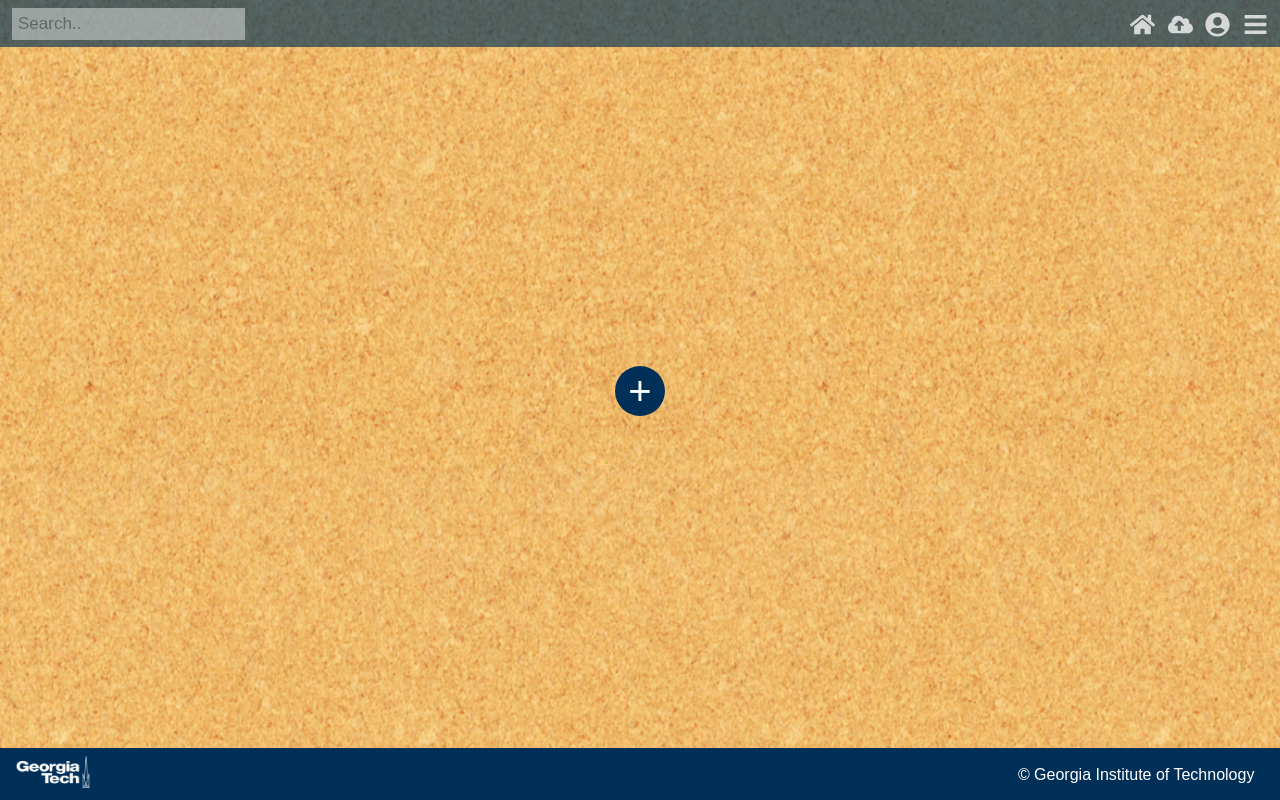
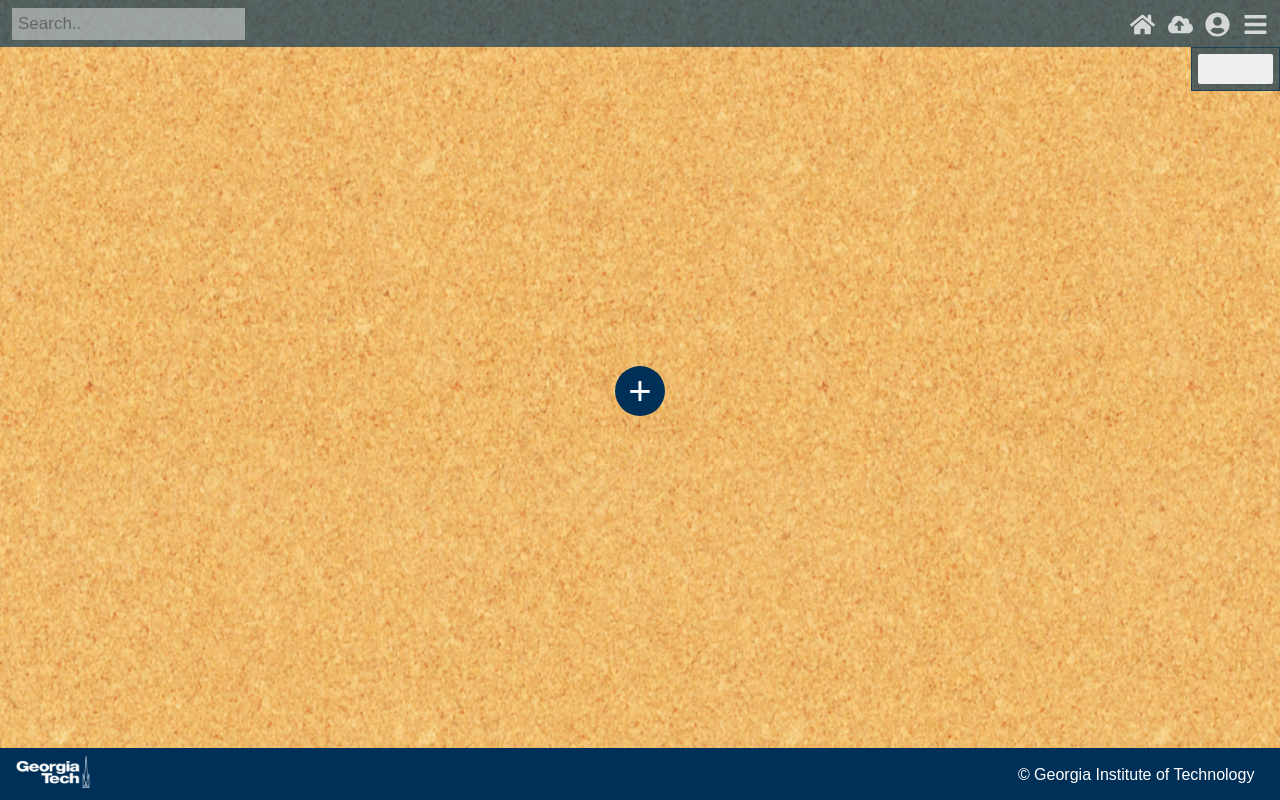
Before and after one commit to kscharm/digital-time-capsule, a React (Create React App) app: page /personalCapsule in a window 1280 px wide. Both pictures are taken after a click on the icon 1142 px from the left and 24 px from the top of the page. Built offline with nearby package versions, Linux system fonts and the light colour scheme.

Commit message:
Small Dropdown added

```diff
--- a/src/components/NavBar/index.jsx
+++ b/src/components/NavBar/index.jsx
@@ -3,24 +3,50 @@ import './style.css';
 import Search from '../Search'
 import { FaHome, FaCloudUploadAlt, FaUserCircle, FaBars } from 'react-icons/fa';
 
+const OurButtons = (props) => {
+  return (
+      <button onClick={props.buttonAction} className={ `our-btn-default our-btn-${props.buttonType}` }>{props.buttonText}</button>
+  );
+};
+
 export default class NavBar extends Component {
+  constructor(props) {
+    super(props);
+  }
+
+  state = {
+    showDropDown: false,
+  }
+
+  handleLoading = (isLoading) => {
+    this.setState({isLoading: isLoading});
+  }
+
   dropMenu = () => {
     console.log('hello');
+    this.setState({showDropDown: true});
   }
 
   render() {
     return (
+      <div>
         <div className='navBar'>
             <div className='search'>
                 <Search />
             </div>
             <div className='icons'>
-            <FaHome className='icon' onClick={this.dropMenu} />
-            <FaCloudUploadAlt className='icon' onClick={this.dropMenu} />
-            <FaUserCircle className='icon' onClick={this.dropMenu} />
-            <FaBars className='icon' onClick={this.dropMenu} />
+              <FaHome className='icon' onClick={() => { this.dropMenu('home')}} />
+              <FaCloudUploadAlt className='icon' onClick={() => { this.dropMenu('cloud')}} />
+              <FaUserCircle className='icon' onClick={() => { this.dropMenu('user')}} />
+              <div className='dropDown'>
+                <FaBars className='icon' onClick={() => {this.dropMenu('menu')}} />
+                <div className='dropDown-content'>
+                  {this.state.showDropDown ? <OurButtons/> : null}
+                </div>
+              </div>
+            </div>
         </div>
       </div>
     );
+  };
 }
-};
--- a/src/components/NavBar/style.css
+++ b/src/components/NavBar/style.css
@@ -7,6 +7,16 @@
     padding-top: .5em;
     position: fixed;
     top: 0;
+}
+.dropDown-content {
+    position: absolute;
+    background-color: rgb(0, 48, 87, .65);
+    right: 0;
+    margin-top: .15em;
+    border:1.5px solid rgb(0, 48, 87, .65);
+}
+.dropDown {
+    display: inline-block;
 }
 .search {
     float: left;
@@ -23,3 +33,9 @@
     opacity: .75;
     margin-right: .5em;
 }
+.icon:hover {
+    opacity: .85;
+}
+.icon:active {
+    opacity: 1;
+}
```
Lines whose indentation alone changed are shown as unchanged.
